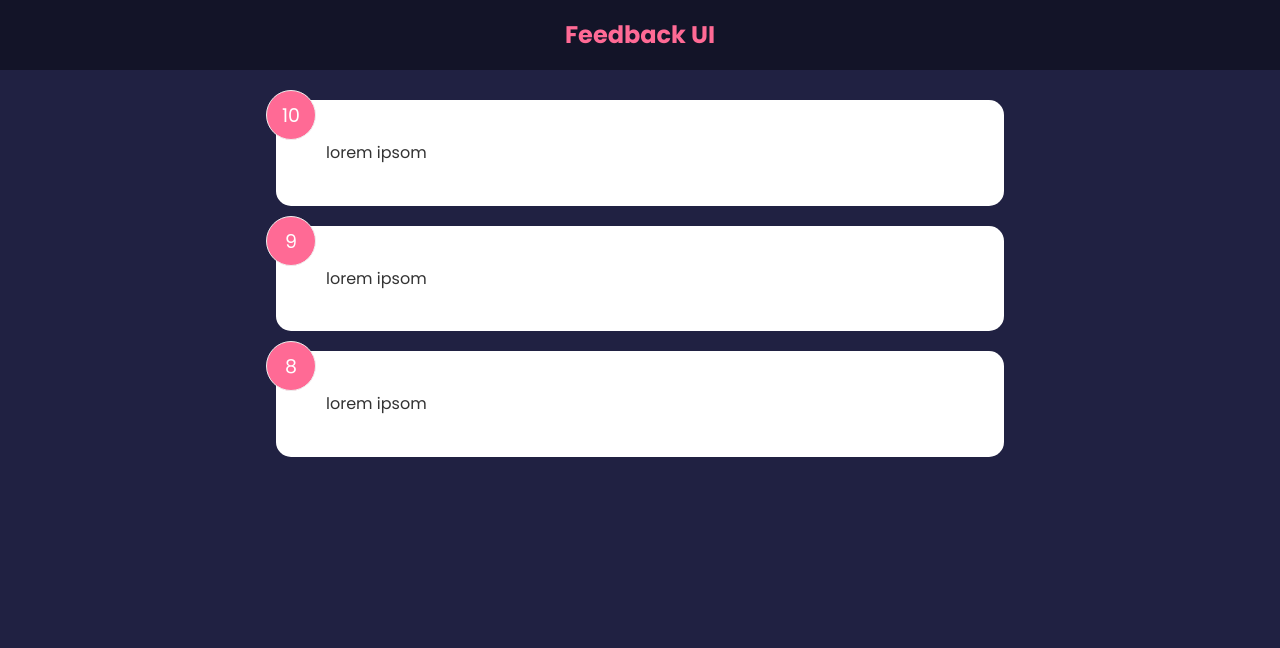
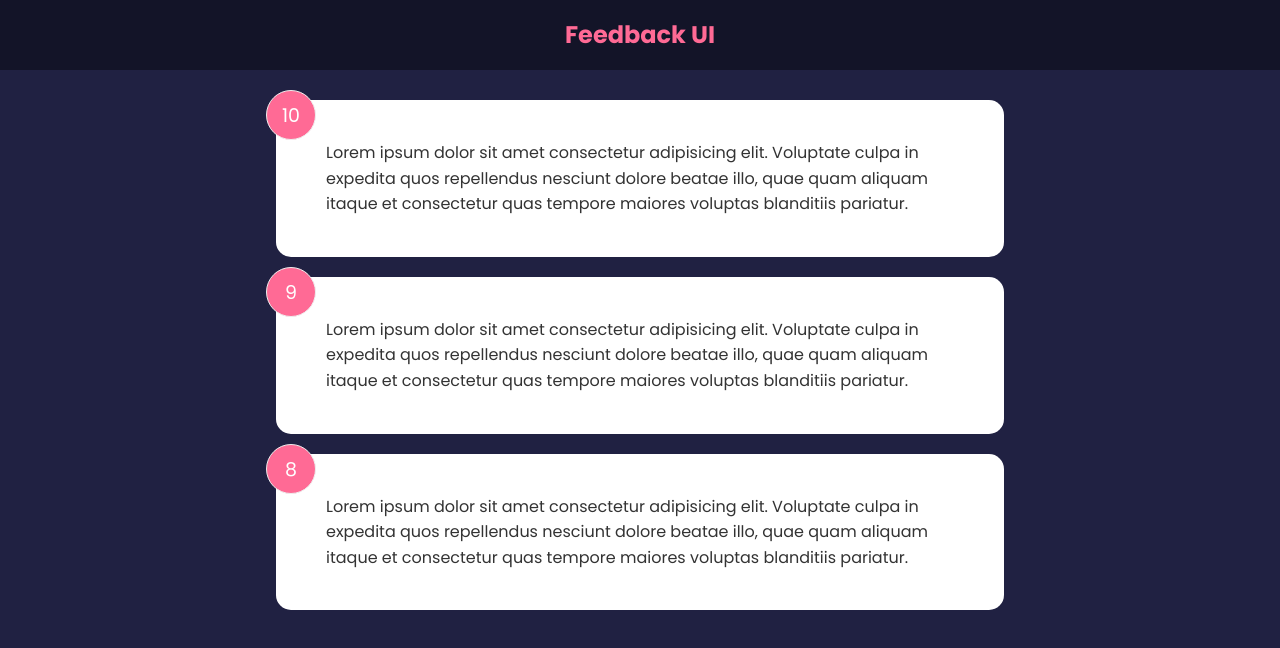
Before and after one commit to MohsenKhezri92/feedback-app-Contex, a React (Create React App) app: page / in a window 1280 px wide. Shown: the top 648 px of the page. Built offline with nearby package versions, Linux system fonts and the light colour scheme.

Commit message:
change data

```diff
--- a/src/components/Header.jsx
+++ b/src/components/Header.jsx
@@ -23,7 +23,7 @@ Header.defaultProps = {
     textColor: '#ff6a95',
 }
 
-Header.PropTypes ={
+Header.PropType ={
     text: PropTypes.string,
     bgColor: PropTypes.string,
     textColor: PropTypes.string,
--- a/src/data/FeedbackData.js
+++ b/src/data/FeedbackData.js
@@ -2,17 +2,17 @@ const FeedbackData = [
     {
       id: 1,
       rating: 10,
-      text: 'lorem ipsom '
+      text: '      Lorem ipsum dolor sit amet consectetur adipisicing elit. Voluptate culpa in expedita quos repellendus nesciunt dolore beatae illo, quae quam aliquam itaque et consectetur quas tempore maiores voluptas blanditiis pariatur.'
     },
     {
       id: 2,
       rating: 9,
-      text: 'lorem ipsom '
+      text: '      Lorem ipsum dolor sit amet consectetur adipisicing elit. Voluptate culpa in expedita quos repellendus nesciunt dolore beatae illo, quae quam aliquam itaque et consectetur quas tempore maiores voluptas blanditiis pariatur. '
     },
     {
       id: 3,
       rating: 8,
-      text: 'lorem ipsom '
+      text: '      Lorem ipsum dolor sit amet consectetur adipisicing elit. Voluptate culpa in expedita quos repellendus nesciunt dolore beatae illo, quae quam aliquam itaque et consectetur quas tempore maiores voluptas blanditiis pariatur. '
     },
 ]
 
```
